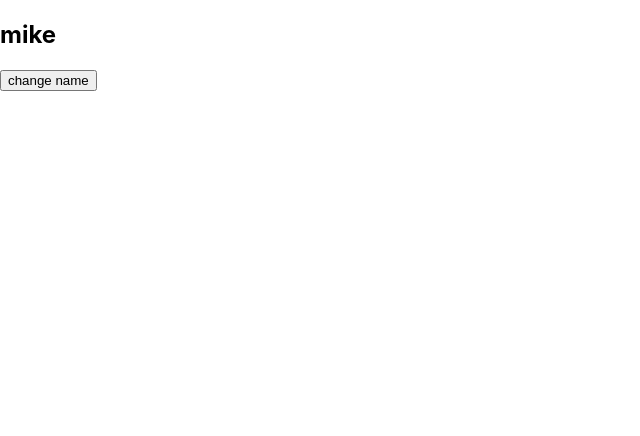
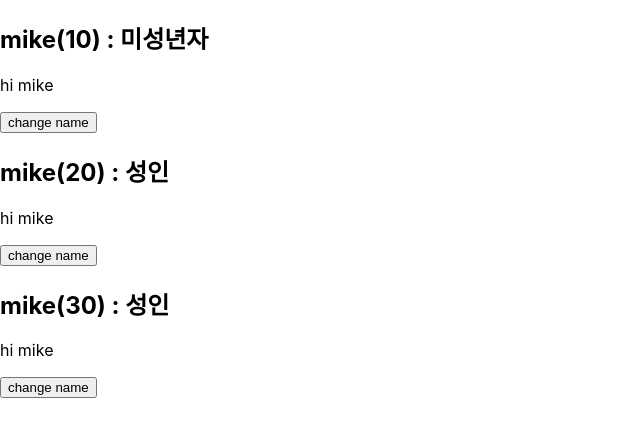
Before and after one commit to swc9803/react-test, a React (Create React App) app: page / in a window 1280 px wide. Shown: the top 436 px of the page, without its empty margins (0-640 px from the left). Built offline with nearby package versions, Linux system fonts and the light colour scheme.

Commit message:
props 랜더링

```diff
--- a/src/App.js
+++ b/src/App.js
@@ -4,7 +4,9 @@ import Hello from "./component/Hello";
 function App() {
     return (
         <div className="App">
-            <Hello />
+            <Hello age={10}/>
+            <Hello age={20}/>
+            <Hello age={30}/>
         </div>
     );
 }
--- a/src/component/Hello.js
+++ b/src/component/Hello.js
@@ -1,15 +1,21 @@
 import { useState } from "react";
+import UserName from "./UserName";
 
-export default function Hello() {
+export default function Hello(props) {
+    console.log(props.age);
     const [name, setName] = useState('mike');
+    const [age, setAge] = useState(props.age);
+    const msg = age > 19 ? "성인" : "미성년자"
 
     const changeName = () => {
         setName(name === 'mike' ? 'Jane' : "mike")
+        setAge(age + 1)
     }
 
     return (
         <div>
-            <h2>{name}</h2>
+            <h2>{name}({age}) : {msg}</h2>
+            <UserName name={name} />
             <button onClick={changeName}>change name</button>
         </div>
     )
--- /dev/null
+++ b/src/component/UserName.js
@@ -0,0 +1,5 @@
+export default function UserName({name}) {
+    return (
+        <p>hi {name}</p>
+    )
+}
--- a/src/index.js
+++ b/src/index.js
@@ -5,7 +5,5 @@ import App from './App';
 
 const root = ReactDOM.createRoot(document.getElementById('root'));
 root.render(
-  <React.StrictMode>
     <App />
-  </React.StrictMode>
 );
```
